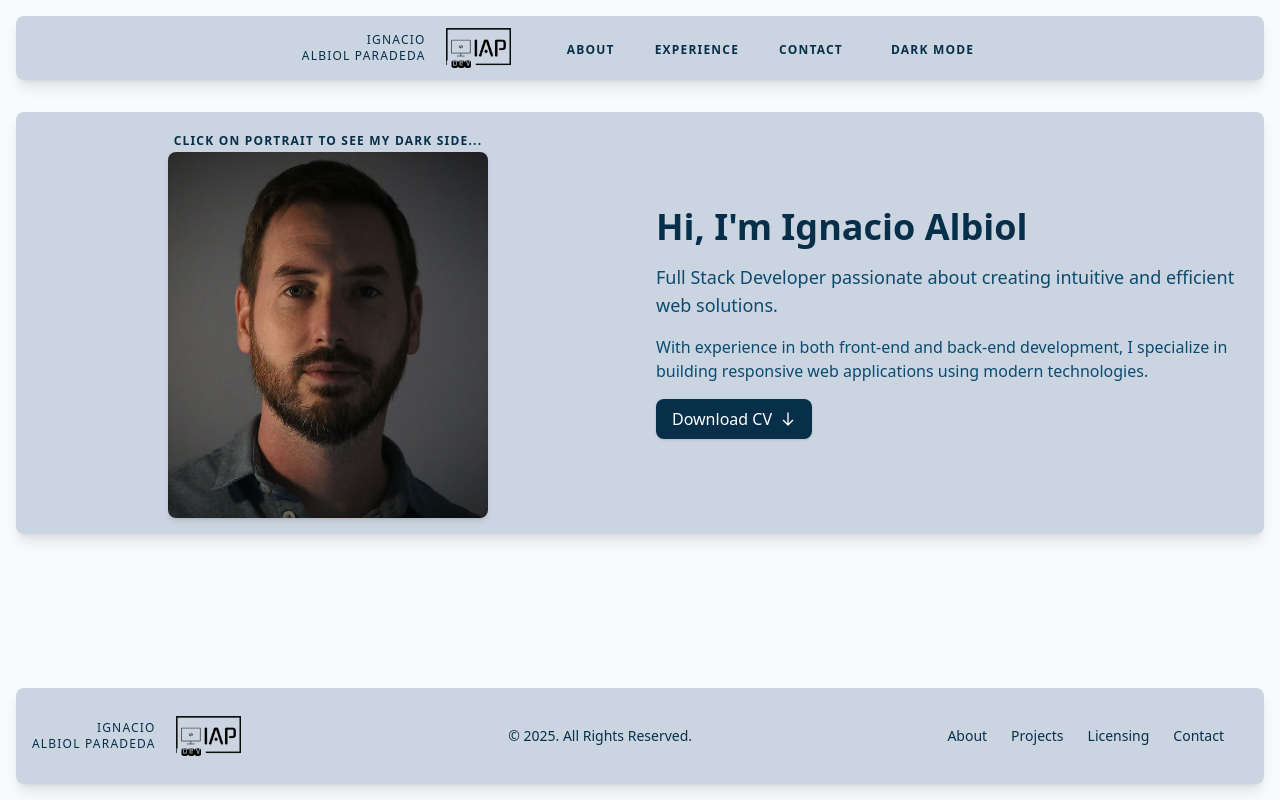
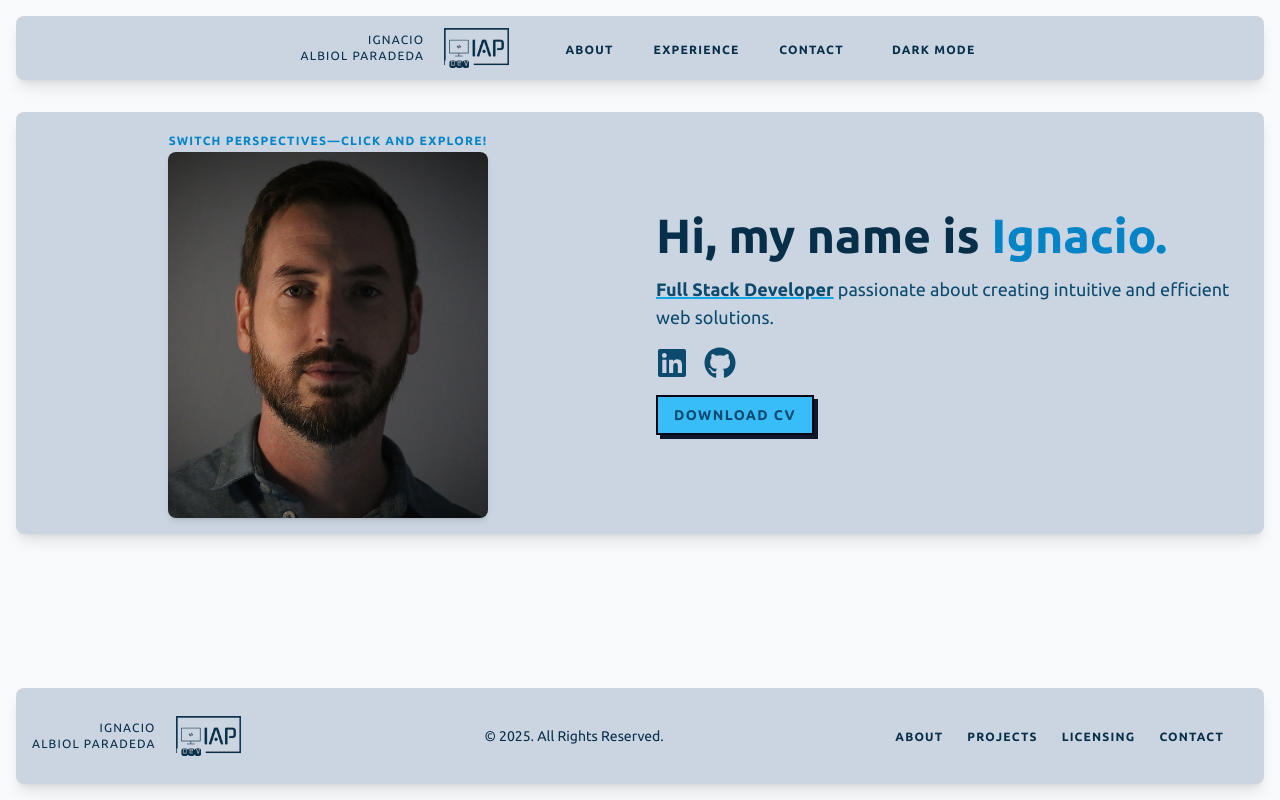
Before and after one commit to nachoa88/Portfolio, a React (Vite) app: page / in a window 1280 px wide. Built offline with nearby package versions, Linux system fonts and the light colour scheme.

Commit message:
Improve styling for Hero, Navbar and Footer

```diff
--- a/index.html
+++ b/index.html
@@ -6,6 +6,7 @@
     <meta name="viewport" content="width=device-width, initial-scale=1.0" />
     <meta name="color-scheme" content="light dark">
     <link rel="apple-touch-icon" href="/logo192.png" />
+    <link href="https://fonts.googleapis.com/css2?family=Ubuntu:wght@400;700&display=swap" rel="stylesheet">
     <title>IAP - DEV</title>
   </head>
   <body>
--- a/package.json
+++ b/package.json
@@ -12,6 +12,7 @@
   "dependencies": {
     "react": "^18.3.1",
     "react-dom": "^18.3.1",
+    "react-icons": "^5.4.0",
     "react-router-dom": "^7.0.2",
     "react-scroll": "^1.9.0"
   },
--- a/src/App.css
+++ b/src/App.css
@@ -3,7 +3,11 @@
 @tailwind utilities;
 
 @layer base {
-    * {
-      @apply transition-colors duration-700;
-    }
+  *:not(svg) {
+    @apply transition-colors duration-700;
+  }
+
+  body {
+    font-family: "Ubuntu", sans-serif;
+  }
 }
--- a/src/components/layout/Footer.jsx
+++ b/src/components/layout/Footer.jsx
@@ -2,6 +2,12 @@ import { Link } from "react-router-dom";
 import Logo from "./Logo";
 
 export default function Footer() {
+  const footerLinks = [
+    { name: "About", path: "/about" },
+    { name: "Projects", path: "/projects" },
+    { name: "Licensing", path: "/licensing" },
+    { name: "Contact", path: "/contact" },
+  ];
 
   return (
     <footer className="bg-slate-300 rounded-lg shadow-lg m-4 dark:bg-gray-800">
@@ -11,38 +17,19 @@ export default function Footer() {
           © 2025. All Rights Reserved.
         </span>
         <ul className="flex flex-wrap items-center mt-3 text-sm font-medium sm:mt-0">
-          <li>
-            <Link to="#" className="group relative inline-flex me-4 md:me-6">
-              <span className="text-sky-950 dark:text-gray-200 hover:text-sky-700 dark:hover:text-teal-400">
-                About
-              </span>
-              <span className="absolute bottom-0 left-0 h-0.5 w-0 bg-sky-500 dark:bg-teal-300 transition-all duration-200 group-hover:w-full" />
-            </Link>
-          </li>
-          <li>
-            <Link to="#" className="group relative inline-flex me-4 md:me-6">
-              <span className="text-sky-950 dark:text-gray-200 hover:text-sky-700 dark:hover:text-teal-400">
-                Projects
-              </span>
-              <span className="absolute bottom-0 left-0 h-0.5 w-0 bg-sky-500 dark:bg-teal-300 transition-all duration-200 group-hover:w-full" />
-            </Link>
-          </li>
-          <li>
-            <Link to="#" className="group relative inline-flex me-4 md:me-6">
-              <span className="text-sky-950 dark:text-gray-200 hover:text-sky-700 dark:hover:text-teal-400">
-                Licensing
-              </span>
-              <span className="absolute bottom-0 left-0 h-0.5 w-0 bg-sky-500 dark:bg-teal-300 transition-all duration-200 group-hover:w-full" />
-            </Link>
-          </li>
-          <li>
-            <Link to="#" className="group relative inline-flex me-4 md:me-6">
-              <span className="text-sky-950 dark:text-gray-200 hover:text-sky-700 dark:hover:text-teal-400">
-                Contact
-              </span>
-              <span className="absolute bottom-0 left-0 h-0.5 w-0 bg-sky-500 dark:bg-teal-300 transition-all duration-200 group-hover:w-full" />
-            </Link>
-          </li>
+          {footerLinks.map(({ name, path }) => (
+            <li key={path}>
+              <Link
+                to={path}
+                className="group relative inline-flex me-4 md:me-6"
+              >
+                <span className="text-xs uppercase tracking-widest font-semibold text-sky-950 dark:text-gray-200 hover:text-sky-700 dark:hover:text-teal-400 hover:transition-none">
+                  {name}
+                </span>
+                <span className="absolute bottom-0 left-0 h-0.5 w-0 bg-sky-500 dark:bg-teal-300 transition-all duration-200 group-hover:w-full" />
+              </Link>
+            </li>
+          ))}
         </ul>
       </div>
     </footer>
--- a/src/components/layout/Navbar.jsx
+++ b/src/components/layout/Navbar.jsx
@@ -30,13 +30,13 @@ export default function Navbar() {
                 <Link
                   key={path}
                   to={path}
-                  className="group relative inline-flex items-center px-1 pt-1 text-xs uppercase tracking-widest font-semibold leading-5 transition duration-150 ease-in-out"
+                  className="group relative inline-flex items-center px-1 pt-1 text-xs uppercase tracking-widest font-semibold leading-5 pointer-events-none"
                 >
                   <span
-                    className={`relative ${
+                    className={`relative pointer-events-auto ${
                       isActivePath(path)
                         ? "text-sky-700 dark:text-teal-400"
-                        : "text-sky-950 dark:text-gray-200 hover:text-sky-700 dark:hover:text-teal-400"
+                        : "text-sky-950 dark:text-gray-200 hover:text-sky-700 dark:hover:text-teal-400 hover:transition-none"
                     }`}
                   >
                     {name}
@@ -51,12 +51,12 @@ export default function Navbar() {
                 </Link>
               ))}
             </div>
-            <div className="hidden sm:flex sm:space-x-8 sm:ms-10">
+            <div className="hidden sm:flex sm:space-x-8 sm:ms-10 pointer-events-none">
               <button
-                className="group relative inline-flex items-center px-1 pt-1 text-xs uppercase tracking-widest font-semibold leading-5 transition duration-150 ease-in-out"
+                className="group relative inline-flex items-center px-1 pt-1 text-xs uppercase tracking-widest font-semibold leading-5"
                 onClick={toggleTheme}
               >
-                <span className="relative text-sky-950 dark:text-gray-200 hover:text-sky-700 dark:hover:text-teal-400">
+                <span className="relative text-sky-950 dark:text-gray-200 hover:text-sky-700 dark:hover:text-teal-400 pointer-events-auto hover:transition-none">
                   {isDarkMode ? "Light" : "Dark"} mode
                 </span>
                 <span className="absolute bottom-0 left-0 h-0.5 w-0 bg-sky-500 dark:bg-teal-300 transition-all duration-200 group-hover:w-full"></span>
--- a/src/components/sections/Hero.jsx
+++ b/src/components/sections/Hero.jsx
@@ -1,6 +1,8 @@
 import portrait from "../../assets/images/portrait_hd.jpg";
 import portrait_w from "../../assets/images/portrait_hd_w.jpg";
 import resume from "../../assets/files/cv2024.pdf";
+import { FaLinkedin, FaGithub } from "react-icons/fa";
+import { Link } from "react-router-dom";
 import { useTheme } from "../../hooks/useTheme";
 import { useState } from "react";
 
@@ -38,9 +40,8 @@ export default function Hero() {
               {/* Overlay Text */}
               <div className="text-center">
                 <div className="animate-bounce">
-                  <span className="text-xs uppercase tracking-widest font-semibold text-sky-950 dark:text-teal-400">
-                    Click on portrait to see my {isDarkMode ? "light" : "dark"}{" "}
-                    side...
+                  <span className="text-xs uppercase tracking-widest font-semibold text-sky-600 dark:text-teal-400">
+                    Switch perspectives—click and explore!
                   </span>
                 </div>
               </div>
@@ -78,42 +79,45 @@ export default function Hero() {
               </div>
             </div>
           </div>
-
           {/* Content */}
           <div className="space-y-4">
-            <h1 className="text-4xl font-bold text-sky-950 dark:text-gray-200">
-              Hi, I'm Ignacio Albiol
+            <h1 className="mb-4 text-3xl font-semibold text-sky-950 dark:text-gray-200 md:text-4xl lg:text-5xl">
+              Hi, my name is{" "}
+              <span className="text-sky-600 dark:text-teal-400 font-extrabold">
+                Ignacio.
+              </span>
             </h1>
             <p className="text-lg text-sky-900 dark:text-gray-300">
-              Full Stack Developer passionate about creating intuitive and
-              efficient web solutions.
+              <span className="font-bold text-sky-900 dark:text-gray-300 underline decoration-2 decoration-sky-500 dark:decoration-teal-300">
+                Full Stack Developer
+              </span>{" "}
+              passionate about creating intuitive and efficient web solutions.
             </p>
-            <p className="text-sky-900 dark:text-gray-300">
-              With experience in both front-end and back-end development, I
-              specialize in building responsive web applications using modern
-              technologies.
-            </p>
+            <div className="flex gap-4 mb-4">
+              <Link
+                to="https://www.linkedin.com/in/ignacio-albiol/"
+                target="_blank"
+                rel="noopener noreferrer"
+                aria-label="LinkedIn Profile"
+              >
+                <FaLinkedin className="w-8 h-8 text-sky-900 dark:text-gray-200 hover:text-sky-600 dark:hover:text-teal-300 trasnform hover:scale-110 transition-transform duration-300" />
+              </Link>
+              <Link
+                to="https://github.com/nachoa88"
+                target="_blank"
+                rel="noopener noreferrer"
+                aria-label="GitHub Profile"
+              >
+                <FaGithub className="w-8 h-8 text-sky-900 dark:text-gray-200 hover:text-sky-600 dark:hover:text-teal-300 trasnform hover:scale-110 transition-transform duration-300" />
+              </Link>
+            </div>
             <button
-              className="inline-flex items-center px-4 py-2 bg-sky-950 dark:bg-teal-600
-                text-white rounded-lg shadow hover:bg-sky-800 dark:hover:bg-teal-500
-                transition duration-300"
+              className="px-4 py-2 text-sm tracking-widest font-semibold uppercase text-sky-900 dark:text-gray-200 bg-sky-400 dark:bg-teal-600
+              border-2 border-slate-950 shadow-[4px_4px_#0f172a] dark:shadow-[4px_4px_#0f172a] transition-all duration-300 ease-in-out
+              hover:shadow-[6px_6px] hover:bg-slate-950 dark:hover:bg-slate-950 hover:text-gray-200 hover:shadow-sky-400 dark:hover:shadow-teal-600"
               onClick={handleClick}
-              download={resume}
             >
               Download CV
-              <svg
-                className="w-4 h-4 ml-2"
-                fill="none"
-                stroke="currentColor"
-                viewBox="0 0 24 24"
-              >
-                <path
-                  strokeLinecap="round"
-                  strokeLinejoin="round"
-                  strokeWidth={2}
-                  d="M19 14l-7 7m0 0l-7-7m7 7V3"
-                />
-              </svg>
             </button>
           </div>
         </div>
--- a/tailwind.config.js
+++ b/tailwind.config.js
@@ -4,9 +4,13 @@ export default {
     "./index.html",
     "./src/**/*.{js,ts,jsx,tsx}",
   ],
-  darkMode: 'selector',
+  darkMode: 'class',
   theme: {
-    extend: {},
+    extend: {
+      fontFamily: {
+        ubuntu: ['Ubuntu', 'sans-serif'],
+      },
+    },
   },
   plugins: [],
 }
```
Also changed, not shown: public/logo.png, 1 other file (tests, documents, lock files or other folders).
